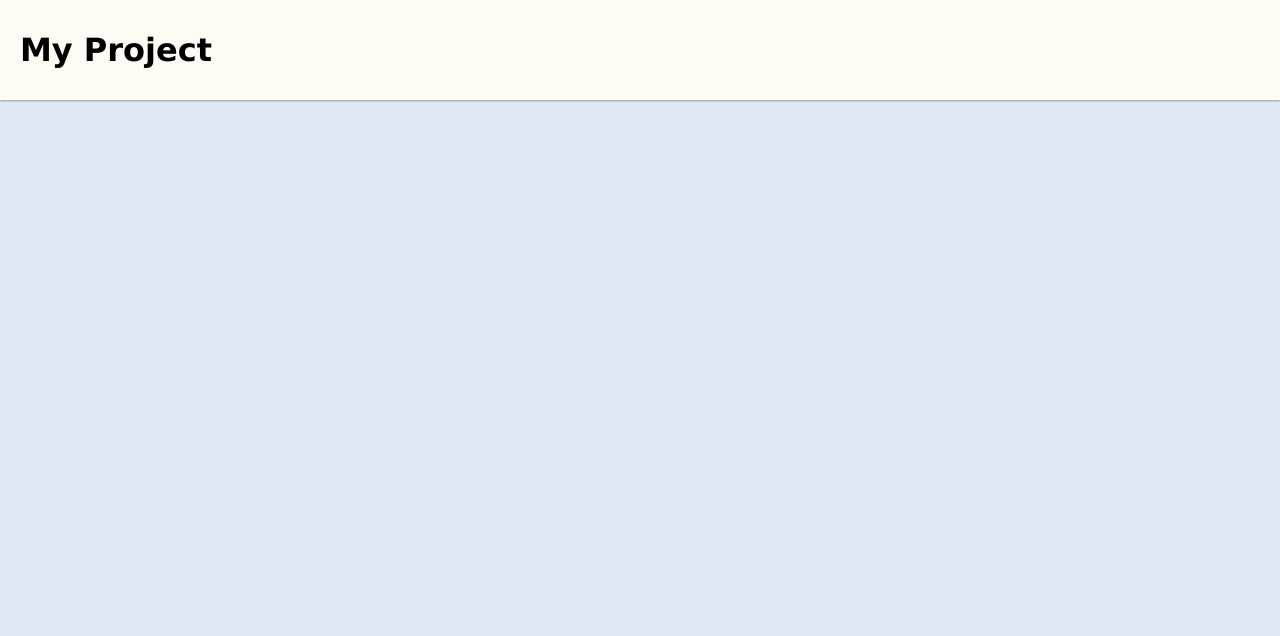
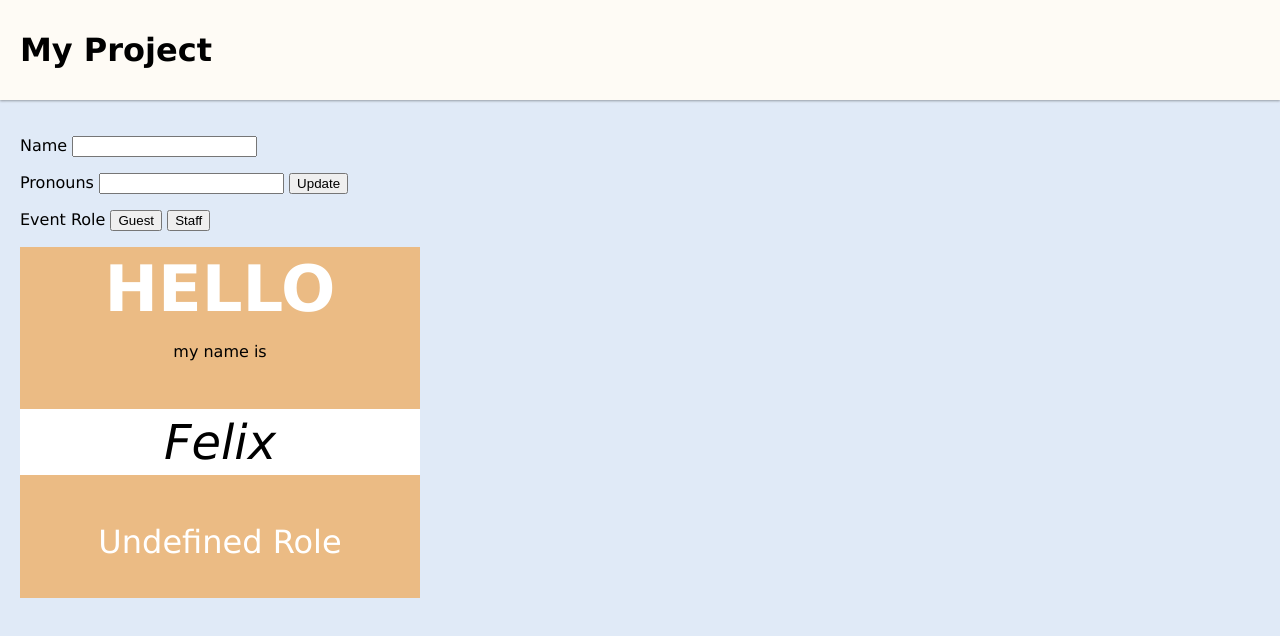
Before and after one commit to JakeCMorgan/nametag, a plain HTML site: page index.html in a window 1280 px wide. Drawn offline with Linux system fonts and the light colour scheme; a web font is replaced by a local one.

Commit message:
Added code for nametag

```diff
--- a/app.js
+++ b/app.js
@@ -1,3 +1,28 @@
-// grab DOM elements
+// const booger = document.getElementById('nametag')
+// booger.style.background = 'purple';
 
-// set event listeners
+const nameDisplay = document.getElementById('name-display');
+const nameInput = document.getElementById('name-input');
+const pronounsDisplay = document.getElementById('pronouns-display');
+const pronounInput = document.getElementById('pronoun-input');
+const button = document.getElementById('update-button');
+button.addEventListener('click', () => {
+    console.log('i am clicking the button');
+    console.log(nameDisplay);
+    console.log(pronounsDisplay)
+   // nameDisplay.textContent = 'Julie';
+   // nameDisplay.style.color = 'red';
+   nameDisplay.textContent = nameInput.value;
+   pronounsDisplay.textContent = pronounInput.value;
+});
+
+// not working yet \/
+const guestButton = document.getElementById('guest-button');
+guestButton.addEventListener('click', () => {
+    roleDisplay.textContent = 'Event Guest';
+});
+
+const staffButton = document.getElementById('staff-button');
+staffButton.addEventListener('click', () => {
+    roleDisplay.textContent = 'Event Staff';
+});
--- a/index.html
+++ b/index.html
@@ -10,7 +10,7 @@
     <script type="module" src="app.js"></script>
 
     <!-- put css fonts here -->
-
+    <link rel="preconnect" href="https://fonts.googleapis.com"><link rel="preconnect" href="https://fonts.gstatic.com" crossorigin><link href="https://fonts.googleapis.com/css2?family=Kanit&family=Roboto+Condensed&family=Satisfy&family=Space+Mono&family=Unbounded:wght@400;700&display=swap" rel="stylesheet">
     <link rel="stylesheet" href="style.css" />
 
     <title>My Project</title>
@@ -22,7 +22,28 @@
     </header>
 
     <main>
+        <p>
+            Name
+            <input id="name-input">
+        </p>
+        <p>
+            Pronouns
+            <input id="pronoun-input">
+            <button id="update-button">Update</button>
+        </p>
+        <p>
+            Event Role
+            <button id="guest-button">Guest</button>
+            <button id="staff-button">Staff</button>
+        </p>
 
+        <div id="nametag" class="nametag">
+            <p class="greeting">Hello</p>
+            <p>my name is</p>
+            <p id="name-display" class="name">Felix</p>
+            <p id="pronouns-display" class="pronouns"></p>
+            <p id="role-display" class="role">Undefined Role</p>
+        </div>
     </main>
 
 </body>
--- a/style.css
+++ b/style.css
@@ -28,3 +28,33 @@ header .logo {
 main {
     padding: 20px;
 }
+
+.nametag {
+    background: rgb(235, 187, 132);
+    padding-bottom: 5px;
+    width: 400px;
+    text-align: center;
+    font: Kanit;
+}
+
+.greeting {
+    color: white;
+    text-transform: uppercase;
+    font-size: 4em;
+    font-weight: bolder;
+    padding-top: 5px;
+    margin: 0;
+}
+
+.name {
+    background: white;
+    color: black;
+    padding: 5px 0;
+    font-size: 3em;
+    font-style: italic;
+}
+
+.role {
+    color: white;
+    font-size: 2em;
+}
```
Also changed, not shown: datatypes.js (added, +24 -0 lines).
